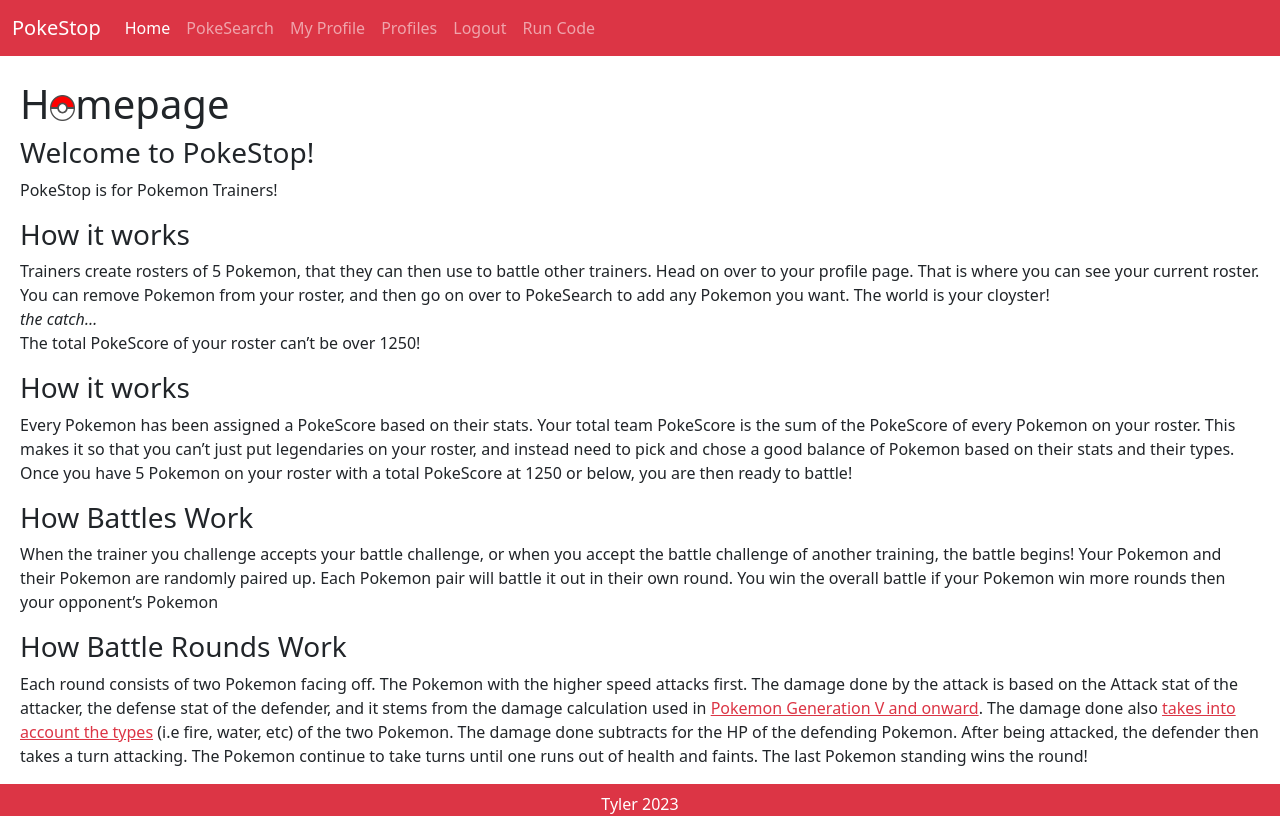
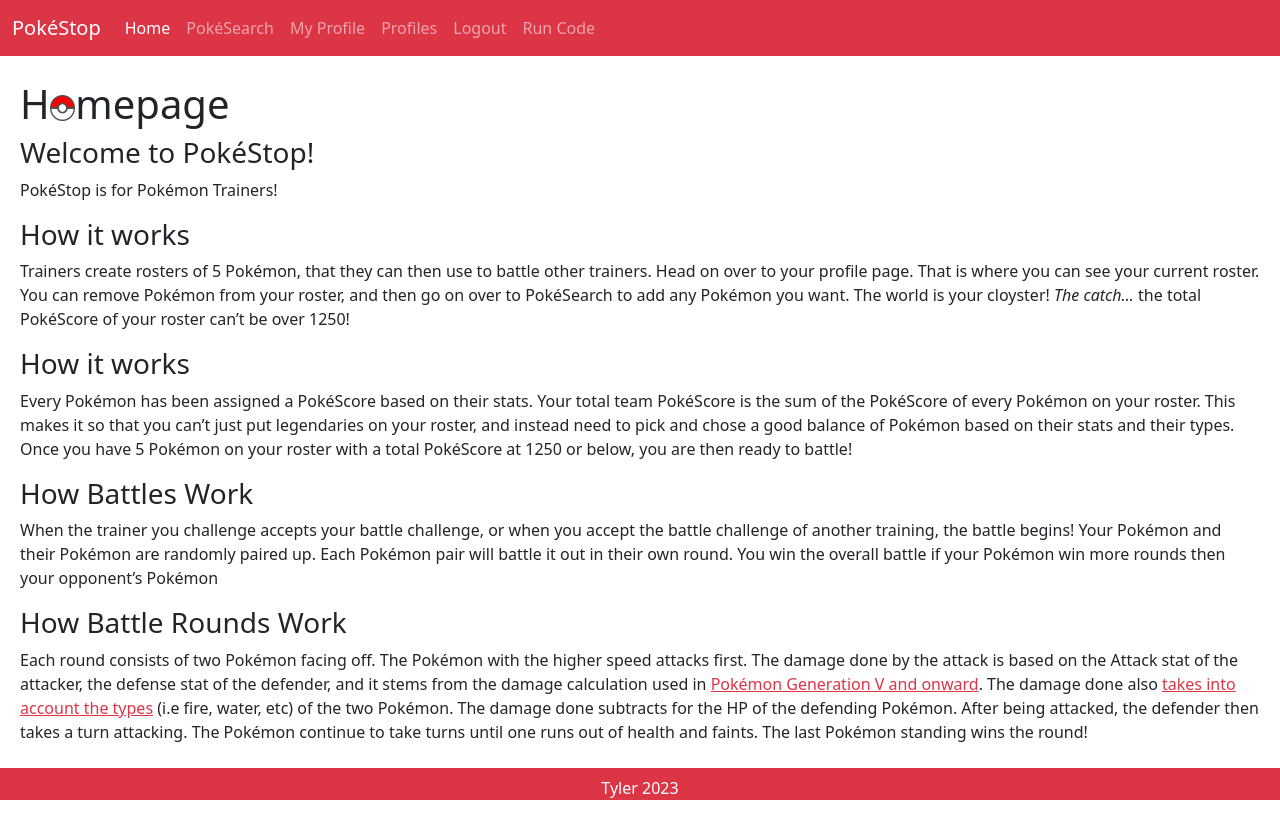
Before and after one commit to tylerob65/Coding-Temple-PokeProject, a Flask app: page / in a window 1280 px wide. Run offline with Flask 3, Linux system fonts and the light colour scheme; the visitor is signed in with stand-in values (Sample User, id 1).

Commit message:
Added é to instances of Poké...

```diff
--- a/app/templates/battle.html
+++ b/app/templates/battle.html
@@ -10,8 +10,8 @@
     <thead>
         <tr>
             <th scope="col">Round&nbsp;#</th>
-            <th scope="col">{{battle_details['winner_username']}}'s Pokemon</th>
-            <th scope="col">{{battle_details['loser_username']}}s's Pokemon</th>
+            <th scope="col">{{battle_details['winner_username']}}'s Pokémon</th>
+            <th scope="col">{{battle_details['loser_username']}}s's Pokémon</th>
         </tr>
     </thead>
     <tbody>
@@ -26,7 +26,7 @@
                 </a>
                 <p style="margin:0"><b>Name:</b></p>
                 <p style="margin:0">{{round["winner_pokemon_name"].title()}}</p>
-                <p style="margin:0"><b>PokeScore:</b></p>
+                <p style="margin:0"><b>PokéScore:</b></p>
                 <p style="margin:0">{{round["winner_pokemon"].pokescore}}</p>
                 <p style="margin:0"><b>Type:</b></p>
                 <p style="margin:0">{{round["winner_pokemon"].pokemon_type}}</p>
--- a/app/templates/index.html
+++ b/app/templates/index.html
@@ -3,35 +3,33 @@
 <h1>H<img id="pball" src="{{ url_for('static', filename='pokeball.png') }}"
         alt="Pokeball from 'https://www.freepnglogos.com/uploads/pokeball-png/pokeball-pokemon-theme-team-ideas-for-pokemon-sun-and-moon-24.png'">mepage</h1>
 
-<h3>Welcome to PokeStop!</h3>
-<p>PokeStop is for Pokemon Trainers!</p>
+<h3>Welcome to PokéStop!</h3>
+<p>PokéStop is for Pokémon Trainers!</p>
 <h3>How it works</h3>
 <p>
-        Trainers create rosters of 5 Pokemon, that they can then use to battle other trainers. Head on over to your profile
-        page. That is where you can see your current roster. You can remove Pokemon from your roster, and then go on over to
-        PokeSearch to add any Pokemon you want. The world is your cloyster!
-        <br>
-        <em> the catch… </em>
-        <br>
-        The total PokeScore of your roster can’t be over {{PokeScore_max}}!
+        Trainers create rosters of 5 Pokémon, that they can then use to battle other trainers. Head on over to your profile
+        page. That is where you can see your current roster. You can remove Pokémon from your roster, and then go on over to
+        PokéSearch to add any Pokémon you want. The world is your cloyster!
+        <em> The catch… </em>
+        the total PokéScore of your roster can’t be over {{PokeScore_max}}!
 </p>
 <h3>How it works</h3>
-<p>Every Pokemon has been assigned a PokeScore based on their stats. Your total team PokeScore is the sum of the PokeScore
-of every Pokemon on your roster. This makes it so that you can’t just put legendaries on your roster, and instead need to pick
-and chose a good balance of Pokemon based on their stats and their types. Once you have 5 Pokemon on your roster with a
-total PokeScore at {{PokeScore_max}} or below, you are then ready to battle!</p>
+<p>Every Pokémon has been assigned a PokéScore based on their stats. Your total team PokéScore is the sum of the PokéScore
+of every Pokémon on your roster. This makes it so that you can’t just put legendaries on your roster, and instead need to pick
+and chose a good balance of Pokémon based on their stats and their types. Once you have 5 Pokémon on your roster with a
+total PokéScore at {{PokeScore_max}} or below, you are then ready to battle!</p>
 <h3>How Battles Work</h3>
 <p>When the trainer you challenge accepts your battle challenge, or when you accept the battle challenge of another
-training, the battle begins! Your Pokemon and their Pokemon are randomly paired up. Each Pokemon pair will battle it out
-in their own round. You win the overall battle if your Pokemon win more rounds then your opponent’s Pokemon</p>
+training, the battle begins! Your Pokémon and their Pokémon are randomly paired up. Each Pokémon pair will battle it out
+in their own round. You win the overall battle if your Pokémon win more rounds then your opponent’s Pokémon</p>
 <h3>How Battle Rounds Work</h3>
-<p>Each round consists of two Pokemon facing off. The Pokemon with the higher speed attacks first. The damage done by the
+<p>Each round consists of two Pokémon facing off. The Pokémon with the higher speed attacks first. The damage done by the
 attack is based on the Attack stat of the attacker, the defense stat of the defender, and it stems from the damage
-calculation used in <a class="poke_link" href="https://bulbapedia.bulbagarden.net/wiki/Damage#Generation_V_onward">Pokemon Generation V and onward</a>. The damage done
+calculation used in <a class="poke_link" href="https://bulbapedia.bulbagarden.net/wiki/Damage#Generation_V_onward">Pokémon Generation V and onward</a>. The damage done
 also  <a class="poke_link" href="https://pokemondb.net/type">takes into account the types</a>  (i.e fire, water,
-etc) of the two Pokemon. The damage done subtracts for the HP of the defending Pokemon. After being attacked, the
-defender then takes a turn attacking. The Pokemon continue to take turns until one runs out of health and faints. The
-last Pokemon standing wins the round!
+etc) of the two Pokémon. The damage done subtracts for the HP of the defending Pokémon. After being attacked, the
+defender then takes a turn attacking. The Pokémon continue to take turns until one runs out of health and faints. The
+last Pokémon standing wins the round!
 </p>
 
 {% endblock %}
--- a/app/templates/nav.html
+++ b/app/templates/nav.html
@@ -1,6 +1,6 @@
 <nav class="navbar navbar-expand-md bg-danger" data-bs-theme="dark">
     <div class="container-fluid">
-        <a class="navbar-brand" href="#">PokeStop</a>
+        <a class="navbar-brand" href="#">PokéStop</a>
 
         <button class="navbar-toggler" type="button" data-bs-toggle="collapse" data-bs-target="#navbarNavAltMarkup"
             aria-controls="navbarNavAltMarkup" aria-expanded="false" aria-label="Toggle navigation">
@@ -10,7 +10,7 @@
             <div class="navbar-nav">
                 {% if current_user.is_authenticated %}
                 <a class="nav-link active" aria-current="page" href="/">Home</a>
-                <a class="nav-link" href="/pokesearch">PokeSearch</a>
+                <a class="nav-link" href="/pokesearch">PokéSearch</a>
                 <a class="nav-link" href="/myprofile">My Profile</a>
                 <a class="nav-link" href="/profiles">Profiles</a>
                 <a class="nav-link" href="/logout">Logout</a>
--- a/app/templates/poke_card.html
+++ b/app/templates/poke_card.html
@@ -10,7 +10,7 @@
             <p class="card-text card-stats">Defense: <span style="float:right">{{poke_results['defense']}}</span></p>
             <p class="card-text card-stats">Speed: <span style="float:right">{{poke_results['speed']}}</span></p>
             <p class="card-text card-stats">Type: <span style="float:right">{{poke_results['type']}}</span></p>
-            <b><p class="card-text card-stats">PokeScore: <span style="float:right">{{poke_results['pokescore']}}</span></p></b>
+            <b><p class="card-text card-stats">PokéScore: <span style="float:right">{{poke_results['pokescore']}}</span></p></b>
             {% if current_user.inMyRoster(poke_results['poke_id']) %}
             <br>
             <div class="text-center">
--- a/app/templates/profile.html
+++ b/app/templates/profile.html
@@ -8,10 +8,10 @@
 
 <br>
 
-<h1>Pokemon</h1>
+<h1>Pokémon</h1>
 <!-- Show Pokemon Cards Section -->
 {% if poke_results_group %}
-<h3>Here are {{username}}'s pokemon!</h3>
+<h3>Here are {{username}}'s Pokémon!</h3>
 <div class="multicard-display">
     {% for poke_results in poke_results_group %}
     {% include 'poke_card.html' %}
--- a/app/templates/profile_explorer.html
+++ b/app/templates/profile_explorer.html
@@ -17,7 +17,7 @@
 
             <p style="margin-bottom:0;"><b>Wins</b>: <span style="float:right;">{{user.battle_win_count}}</span></p>
             <p style="margin-bottom:0;"><b>Losses</b>: <span style="float:right;">{{user.battle_loss_count}}</span></p>
-            <p style="margin-bottom: 0;"> <b>Current Roster...</b> </p>
+            <p style="margin-bottom: 0;"> <b>Current Roster:</b> </p>
             <div class="flex justify-content:space-around">
             {% for pokemon in user.getRosterNumsAndNames() %}
 
```
Also changed, not shown: app/templates/my_profile.html (+7 -7 lines), app/templates/pokesearch.html (+5 -5 lines).
